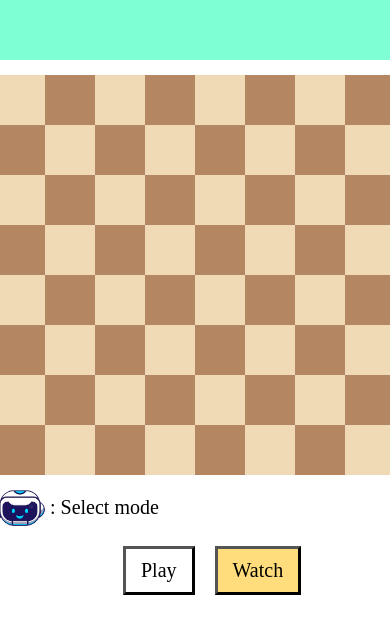
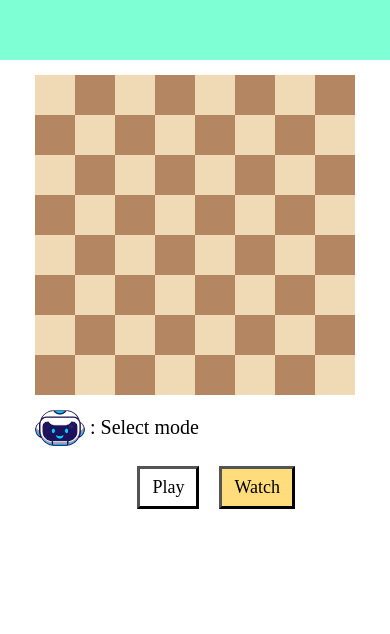
Before and after one commit to Dearian27/chessGraph, a plain HTML site: page index.html in a window 390 px wide. Drawn offline with Linux system fonts and the light colour scheme; a web font is replaced by a local one.

Commit message:
telephone adaptation

```diff
--- a/js/main.js
+++ b/js/main.js
@@ -1,5 +1,16 @@
+const pageWidth = document.documentElement.scrollWidth;
+const pageHeight = document.documentElement.scrollHeight;
+
 const cells = document.querySelectorAll('.cell');
 let cellSize = 60;
+
+//ADAPTATION
+if (pageWidth < 420) {
+  cellSize = 40;
+}
+else if (pageWidth < 520) {
+  cellSize = 50;
+}
 
 const horse = document.querySelector('.horse');
 let horseSpawned = false;
@@ -31,8 +42,8 @@ addEventListener('load', () => {
   outputInfo(tagC);
 })
 
-const pageWidth = document.documentElement.scrollWidth
-const pageHeight = document.documentElement.scrollHeight
+
+
 
 let gameMode = null; // play = 0 | watch = 1
 let steps = 0;
@@ -66,8 +77,6 @@ let history = [ //* [y][x]
   [0, 0, 0, 0, 0, 0, 0, 0], // 7
   //0 1  2  3  4  5  6  7
 ]
-
-// console.log(graph[0][0]) // 2
 
 const bot = () => {
   if (steps == 64) {
--- a/styles/style.css
+++ b/styles/style.css
@@ -229,6 +229,38 @@
 
 }
 
+@media (max-width: 420px) {
+  .desk {
+    grid-template-columns: repeat(8, 40px);
+    grid-template-rows: repeat(8, 40px);
+  }
+
+  .cell {
+    height: 40px;
+    width: 40px;
+  }
+
+  .horse {
+    height: 40px;
+    width: 40px;
+  }
+
+  .infoText {
+    min-width: 200px;
+    font-size: 20px;
+  }
+
+  .userPanel {
+    width: 320px;
+  }
+
+  .btn {
+    border-width: 3px;
+    padding: 8px 12px;
+    font-size: 18px;
+  }
+}
+
 @keyframes spawn {
   0% {
     opacity: 0;
```
